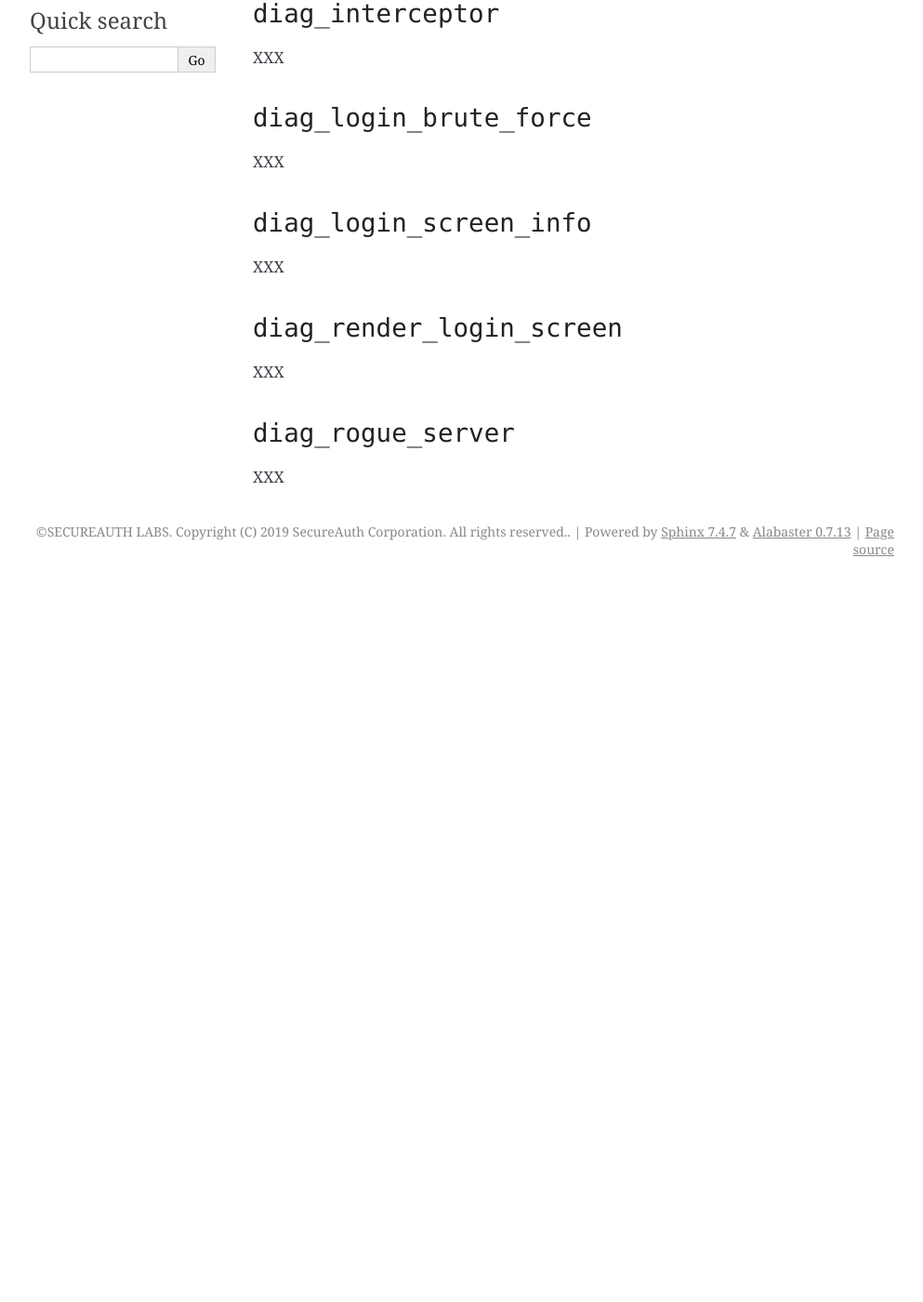
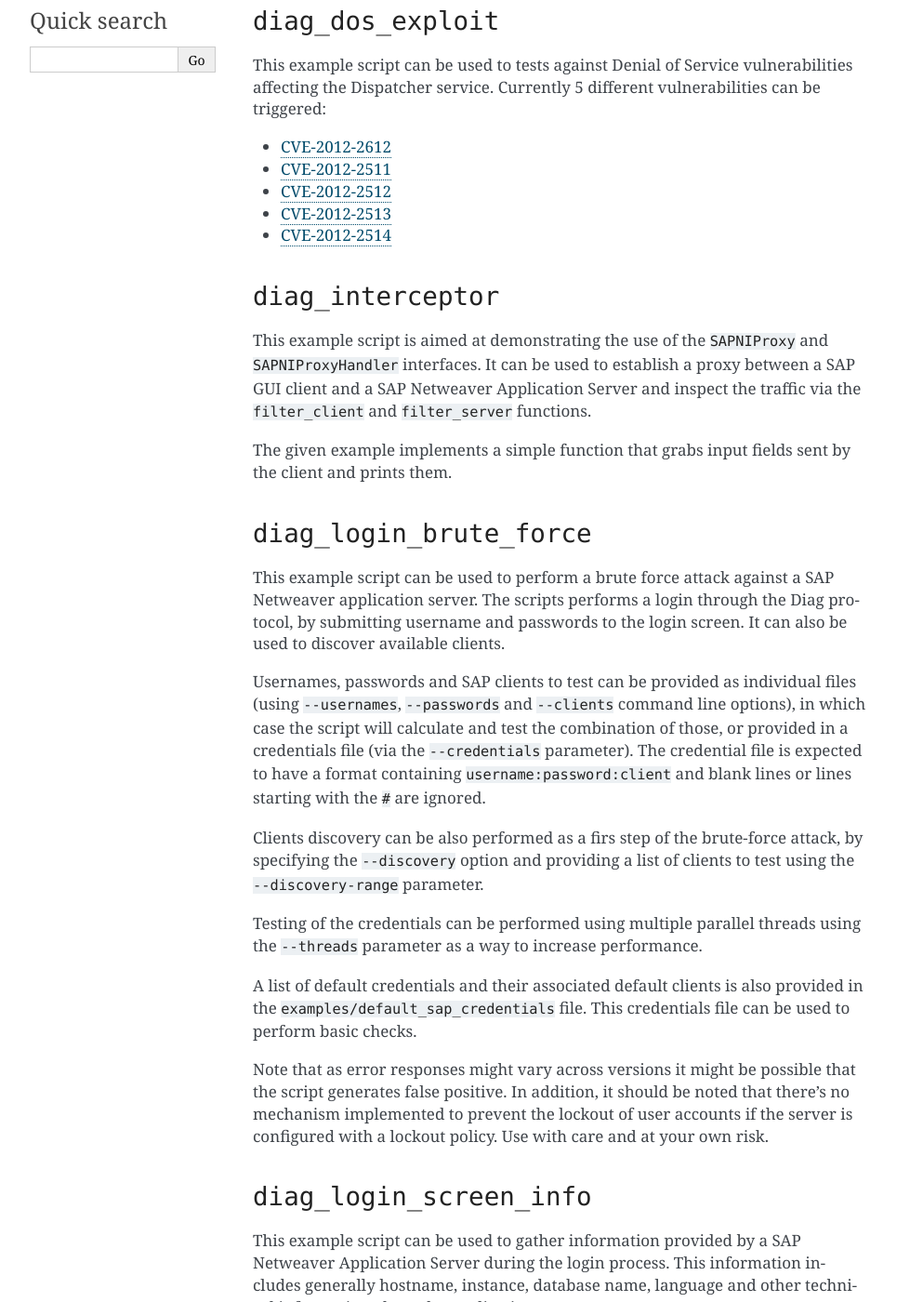
Before and after one commit to OWASP/pysap, a Sphinx documentation site: the page built from docs/examples/diag.rst, in a window 1280 px wide and 1400 px high, scrolled down 351 px. Shown: the whole window at 93% size, without its empty margins (148-1141 px from the left). Built offline with Sphinx 7.4.7, drawn with Linux system fonts in a browser that asks for light colours; pages that are not in the unit, such as notebooks, are missing from menus; before the commit the page ends 981 px from its top, so only the background shows below that; some of the changed text lies outside the part shown.

Commit message:
Diag example scripts doc

```diff
--- a/docs/examples/diag.rst
+++ b/docs/examples/diag.rst
@@ -6,40 +6,92 @@
 ``diag_capturer``
 -----------------
 
-XXX
+This example script can be used to grab SAP GUI login credentials from a ``pcap`` file or by
+directly sniffing on a network interface. The SAP Diag protocol packets are parsed and
+processed to obtain login credentials from the login form submissions. Identification of the
+password field is performed by means of looking at the "invisible" property used by SAP to
+denote password or other sensitive fields that should be masked by the SAP GUI.
 
 
 ``diag_dos_exploit``
 --------------------
 
-XXX
+This example script can be used to tests against Denial of Service vulnerabilities affecting the
+Dispatcher service. Currently 5 different vulnerabilities can be triggered:
+
+- `CVE-2012-2612 <https://cve.mitre.org/cgi-bin/cvename.cgi?name=2012-2612>`_
+- `CVE-2012-2511 <https://cve.mitre.org/cgi-bin/cvename.cgi?name=2012-2511>`_
+- `CVE-2012-2512 <https://cve.mitre.org/cgi-bin/cvename.cgi?name=2012-2512>`_
+- `CVE-2012-2513 <https://cve.mitre.org/cgi-bin/cvename.cgi?name=2012-2513>`_
+- `CVE-2012-2514 <https://cve.mitre.org/cgi-bin/cvename.cgi?name=2012-2514>`_
 
 
 ``diag_interceptor``
 --------------------
 
-XXX
+This example script is aimed at demonstrating the use of the ``SAPNIProxy`` and ``SAPNIProxyHandler``
+interfaces. It can be used to establish a proxy between a SAP GUI client and a SAP Netweaver
+Application Server and inspect the traffic via the ``filter_client`` and ``filter_server`` functions.
+
+The given example implements a simple function that grabs input fields sent by the client and prints
+them.
 
 
 ``diag_login_brute_force``
 --------------------------
 
-XXX
+This example script can be used to perform a brute force attack against a SAP Netweaver
+application server. The scripts performs a login through the Diag protocol, by submitting
+username and passwords to the login screen. It can also be used to discover available clients.
+
+Usernames, passwords and SAP clients to test can be provided as individual files (using
+``--usernames``, ``--passwords`` and ``--clients`` command line options), in which case the
+script will calculate and test the combination of those, or provided in a credentials file
+(via the ``--credentials`` parameter). The credential file is expected to have a format
+containing ``username:password:client`` and blank lines or lines starting with the ``#`` are
+ignored.
+
+Clients discovery can be also performed as a firs step of the brute-force attack, by specifying
+the ``--discovery`` option and providing a list of clients to test using the ``--discovery-range``
+parameter.
+
+Testing of the credentials can be performed using multiple parallel threads using the ``--threads``
+parameter as a way to increase performance.
+
+A list of default credentials and their associated default clients is also provided in the
+``examples/default_sap_credentials`` file. This credentials file can be used to perform basic
+checks.
+
+Note that as error responses might vary across versions it might be possible that the script
+generates false positive. In addition, it should be noted that there's no mechanism implemented
+to prevent the lockout of user accounts if the server is configured with a lockout policy. Use
+with care and at your own risk.
 
 
 ``diag_login_screen_info``
 --------------------------
 
-XXX
+This example script can be used to gather information provided by a SAP Netweaver Application
+Server during the login process. This information includes generally hostname, instance, database
+name, language and other technical information about the application server.
 
 
 ``diag_render_login_screen``
 ----------------------------
 
-XXX
+This example script is a proof of concept of how the library can be used to obtain and interpret
+the screen components and fields provided by an SAP Netweaver Application Server. It takes the
+login screen presented by the application server and renders it using ``wxPython`` widgets and user
+interface components. Take into account that not all field types and Diag protocol packets
+are completely implemented in the library, and that those change from version to version.
 
 
 ``diag_rogue_server``
 ---------------------
 
-XXX
+This example script is a proof of concept that implements a rogue server using the SAP Diag protocol.
+It offers users a customizable login screen and gathers credentials provided by the clients
+connecting to it. A basic interaction is implemented that allows for the user to introduce the
+credentials and then returns a generic error message.
+
+Tested with SAP Gui for Java 7.20 Patch Level 5 running on Ubuntu.
```
